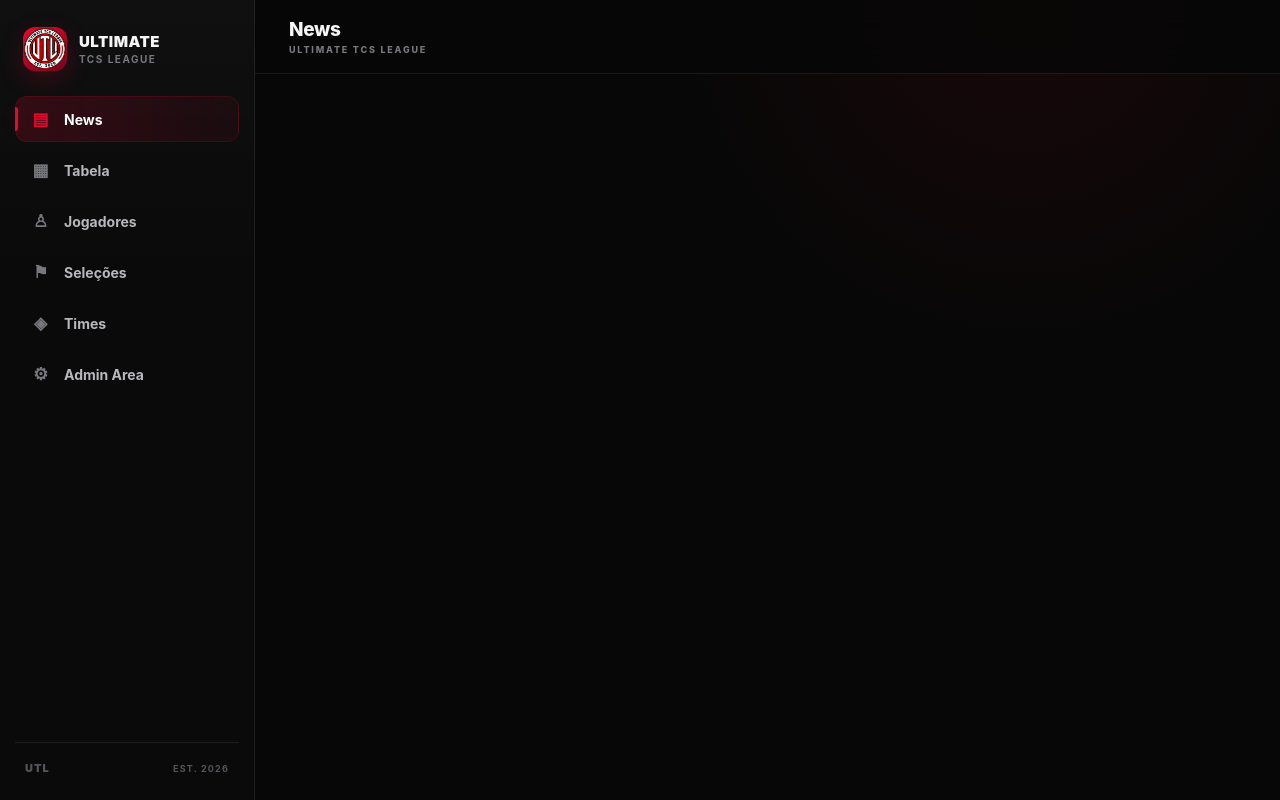
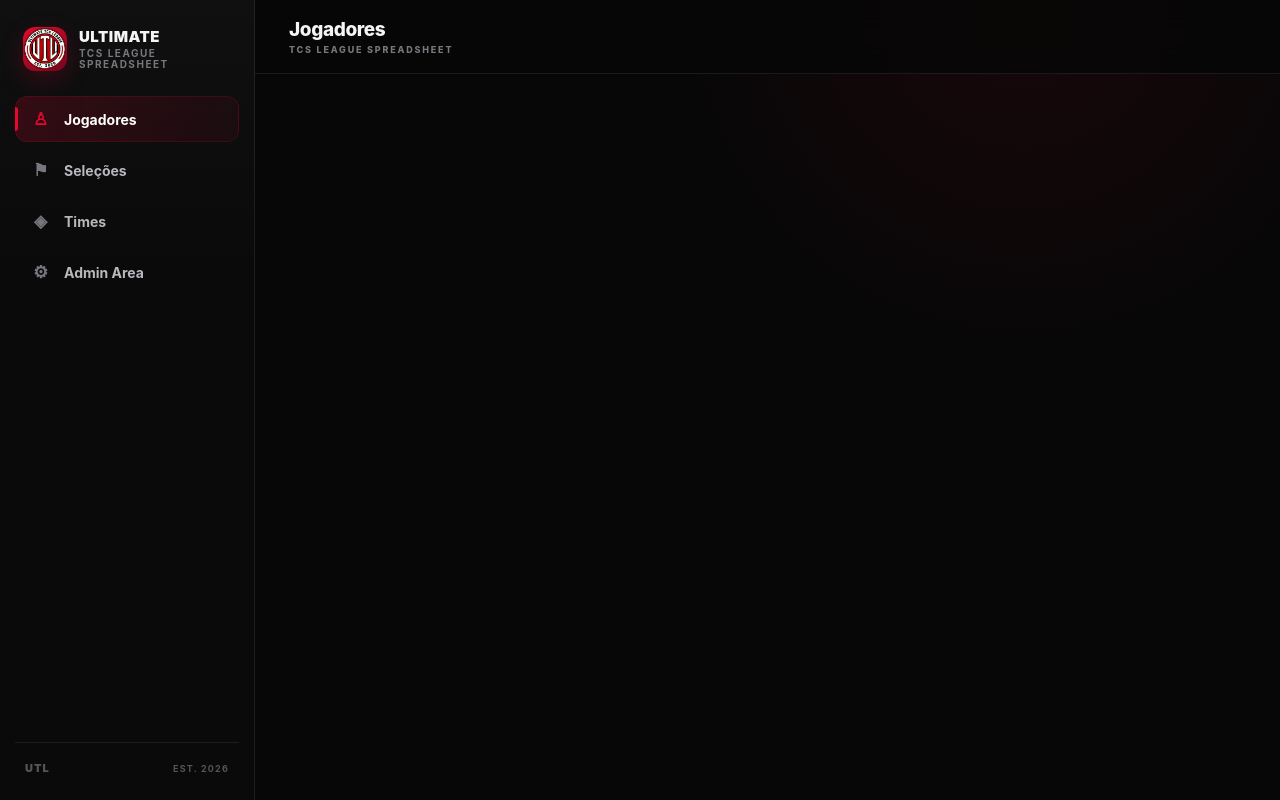
Before and after one commit to joninhasego123-maker/utl-site, a website: page public/index.html in a window 1280 px wide. Drawn offline with Linux system fonts and the light colour scheme; no server answers.

Commit message:
Atualizar o index.html

```diff
--- a/public/index.html
+++ b/public/index.html
@@ -14,7 +14,7 @@
   >
 
   <title>
-    ULTIMATE TCS LEAGUE
+    ULTIMATE TCS LEAGUE SPREADSHEET
   </title>
 
   <link
@@ -59,7 +59,7 @@
           </strong>
 
           <span>
-            TCS LEAGUE
+            TCS LEAGUE SPREADSHEET
           </span>
         </div>
 
@@ -69,24 +69,6 @@
 
         <button
           class="nav active"
-          data-page="news"
-          type="button"
-        >
-          <span class="nav-icon">▤</span>
-          <span>News</span>
-        </button>
-
-        <button
-          class="nav"
-          data-page="table"
-          type="button"
-        >
-          <span class="nav-icon">▦</span>
-          <span>Tabela</span>
-        </button>
-
-        <button
-          class="nav"
           data-page="players"
           type="button"
         >
@@ -156,11 +138,11 @@
         <div class="topbar-title">
 
           <strong id="page-title">
-            News
+            Jogadores
           </strong>
 
           <span>
-            ULTIMATE TCS LEAGUE
+            TCS LEAGUE SPREADSHEET
           </span>
 
         </div>
```
